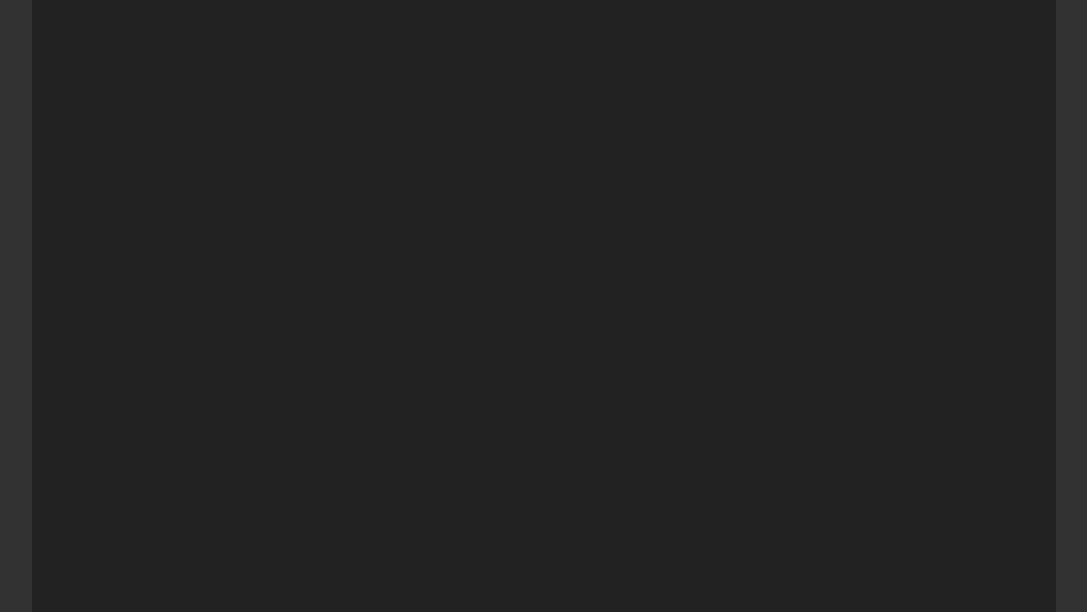
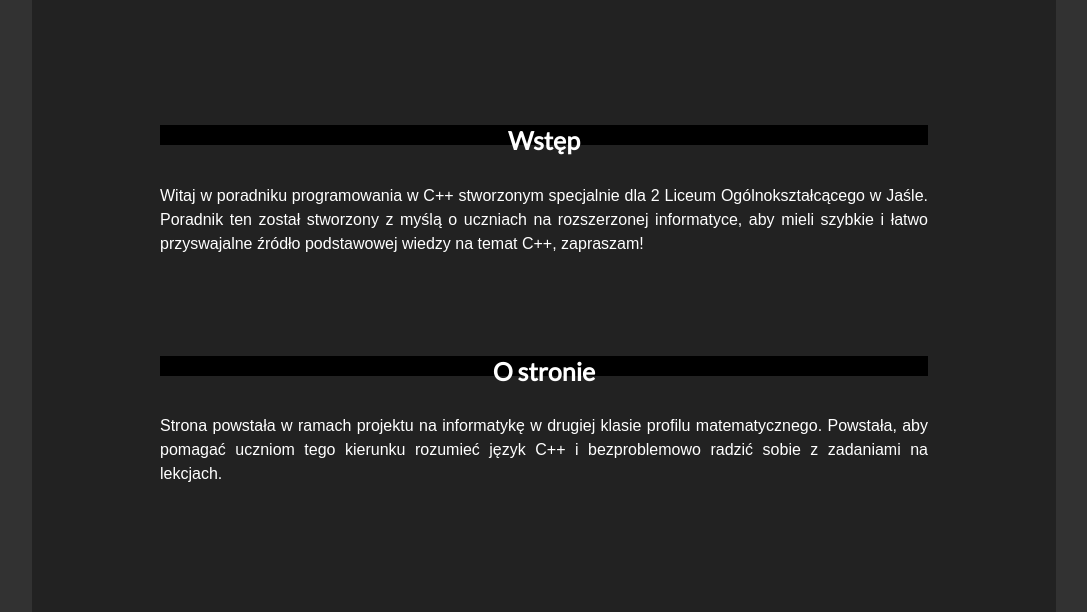
Before and after one commit to CodeBus69/cpppage, a plain HTML site: page index.html in a window 1280 px wide. Shown: the part 188-800 px from the top of the page, without its empty margins (96-1183 px from the left). Drawn offline with Linux system fonts and the light colour scheme.

Commit message:
Add files via upload

```diff
--- a/index.html
+++ b/index.html
@@ -7,7 +7,7 @@
 	<meta name='author' content ='Kamil Kucharczyk'>
 	<meta name="viewport" content="width=device-width, initial-scale=1.0">
 	<link rel="stylesheet" type="text/css" href="style.css">
-
+  <link href="https://fonts.googleapis.com/css?family=Lato&display=swap" rel="stylesheet">
 	<!-- Syntax highlighting -->
 	<script src="https://cdn.jsdelivr.net/gh/google/code-prettify@master/loader/run_prettify.js"></script>
 
@@ -15,9 +15,9 @@
 <body>
 <div class='container'>
 	<div class='logo'>
-	<a href='../main.html'><h1> C++ z 2LO Jasło </h1></a>
+	<a href='#'><h1> C++ z 2LO Jasło </h1></a>
 
-			<div class='logo'>
+			<header>
 			     <div class='nav'>
 			       	<ol>
            <li><a href="#">Nauka</a>
@@ -46,8 +46,20 @@
              </li>
             <li><a href="author.html" >Autor</a></li>
          </ol>
-	</div>
-</div>
+	     </header >
 
+  <main>
+    <h2> Wstęp </h2>
+    <p>
+      Witaj w poradniku programowania w C++ stworzonym specjalnie dla 2 Liceum Ogólnokształcącego w Jaśle. Poradnik ten został stworzony z myślą o uczniach na rozszerzonej informatyce, aby mieli szybkie i łatwo przyswajalne źródło podstawowej wiedzy na temat C++, zapraszam!
+    </p>
+
+
+
+    <h2> O stronie </h2>
+    <p>
+      Strona powstała w ramach projektu na informatykę w drugiej klasie profilu matematycznego. Powstała, aby pomagać uczniom tego kierunku rozumieć język C++ i bezproblemowo radzić sobie z zadaniami na lekcjach.
+    </p>
+  </main>
 </body>
 </html>
--- a/style.css
+++ b/style.css
@@ -14,26 +14,54 @@ h1 {
 	margin:0;
 }
 
+h2 {
+  font-family: 'Lato', sans-serif;
+  font-size: 25px;
+  width: 100%;
+  height: 100%;
+  background-color: #000;
+  color: #fff;
+  margin-bottom: 3vw;
+  transition: font-size .3s;
+}
+
+h2:hover {
+  font-size: 35px;
+ }
+p {
+  color: #fff;
+  line-height: 1.5em;
+  text-align: justify;
+  margin-bottom: 100px;
+}
+
 .container {
 	clear: both;
 	background-color: #222;
 	width: 80%;
-	height: 1000px;
+	height: 70vw;
 	margin: 0 auto;
-	padding: 0px;
-}
-
-
-
-.content {
-background-color: #ddd;
-transition: .15s;
-padding: 25px;
+	padding: 0;
 }
 
 .content:hover {
 background-color: #fff;
 }
+
+main {
+  margin: 10vw auto;
+  background-color: white;
+  width: 75%;
+  height: 20px;
+  text-align: center;
+}
+
+.test {
+background-color: black;
+width: 100px;
+height: 100px; }
+
+
 
 
 
```
Lines whose indentation alone changed are shown as unchanged.
